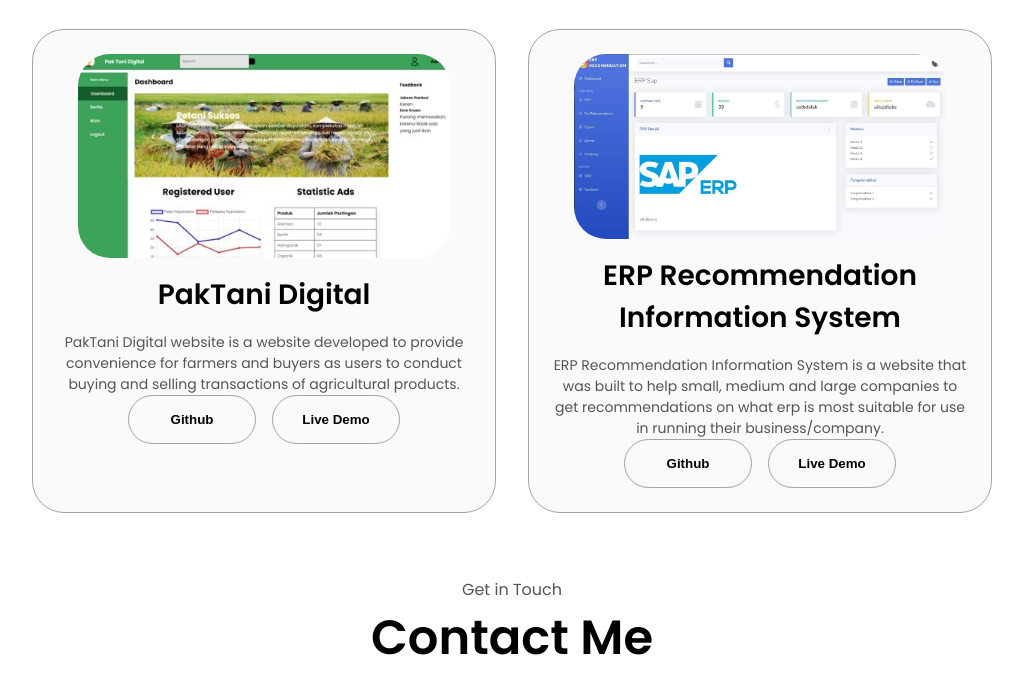
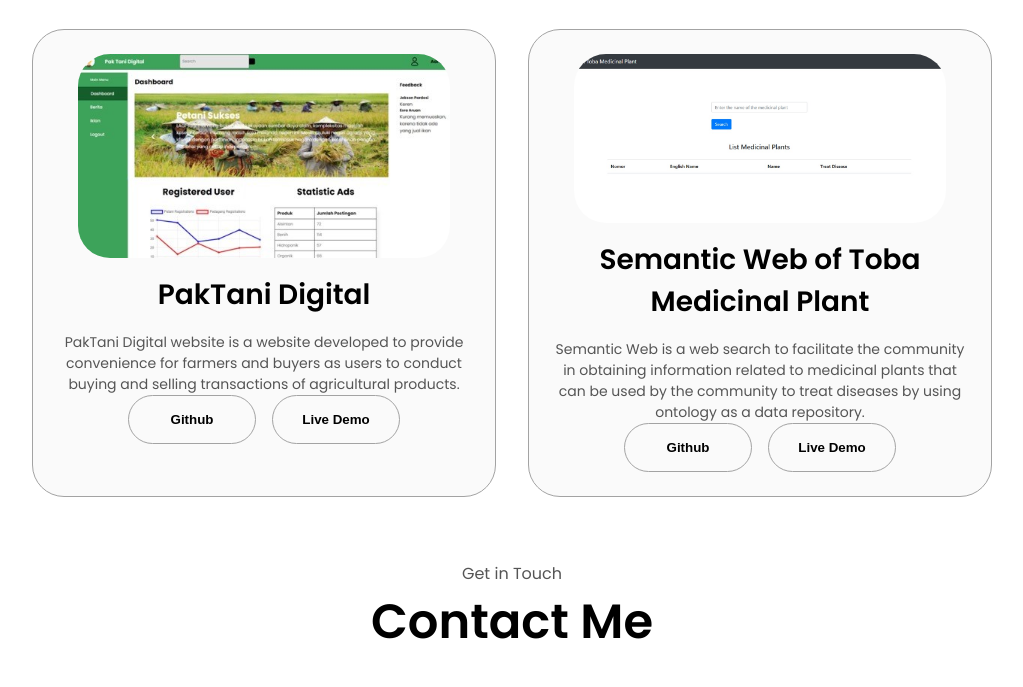
Before and after one commit to Christine-Hutagaol/christine.github.io, a plain HTML site: page index.html in a window 1280 px wide. Shown: the part 3034-3721 px from the top of the page, without its empty margins (128-1151 px from the left). Drawn offline with Linux system fonts and the light colour scheme.

Commit message:
portfolio

```diff
--- a/index.html
+++ b/index.html
@@ -347,23 +347,23 @@
           <div class="details-container color-container">
             <div class="article-container">
               <img
-                src="./assets/erp.png"
+                src="./assets/semantic.jpg"
                 alt="Project 4"
                 class="project-img"
               />
             </div>
-            <h2 class="experience-sub-title project-title">ERP Recommendation Information System</h2>
-            <p class="small-text">ERP Recommendation Information System is a website that was built to help small, medium and large companies to get recommendations on what erp is most suitable for use in running their business/company.</p>
+            <h2 class="experience-sub-title project-title"> Semantic Web of Toba Medicinal Plant</h2>
+            <p class="small-text">Semantic Web is a web search to facilitate the community in obtaining information related to medicinal plants that can be used by the community to treat diseases by using ontology as a data repository.</p>
             <div class="btn-container">
               <button
                 class="btn btn-color-2 project-btn"
-                onclick="location.href='https://github.com/Christine-Hutagaol/erp_recommendation'"
+                onclick="location.href='https://github.com/Christine-Hutagaol/TASI-2324-104'"
               >
                 Github
               </button>
               <button
                 class="btn btn-color-2 project-btn"
-                onclick="location.href='https://github.com/Christine-Hutagaol/erp_recommendation'"
+                onclick="location.href='https://github.com/Christine-Hutagaol/TASI-2324-104'"
               >
                 Live Demo
               </button>
```
Also changed, not shown: assets/semantic.jpg (added).
